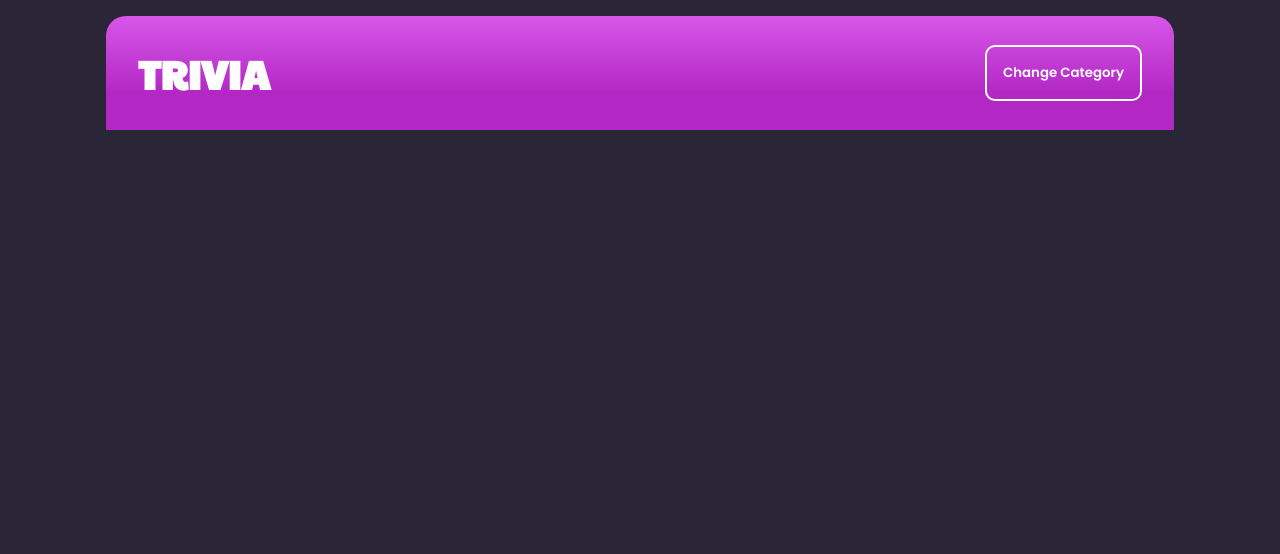
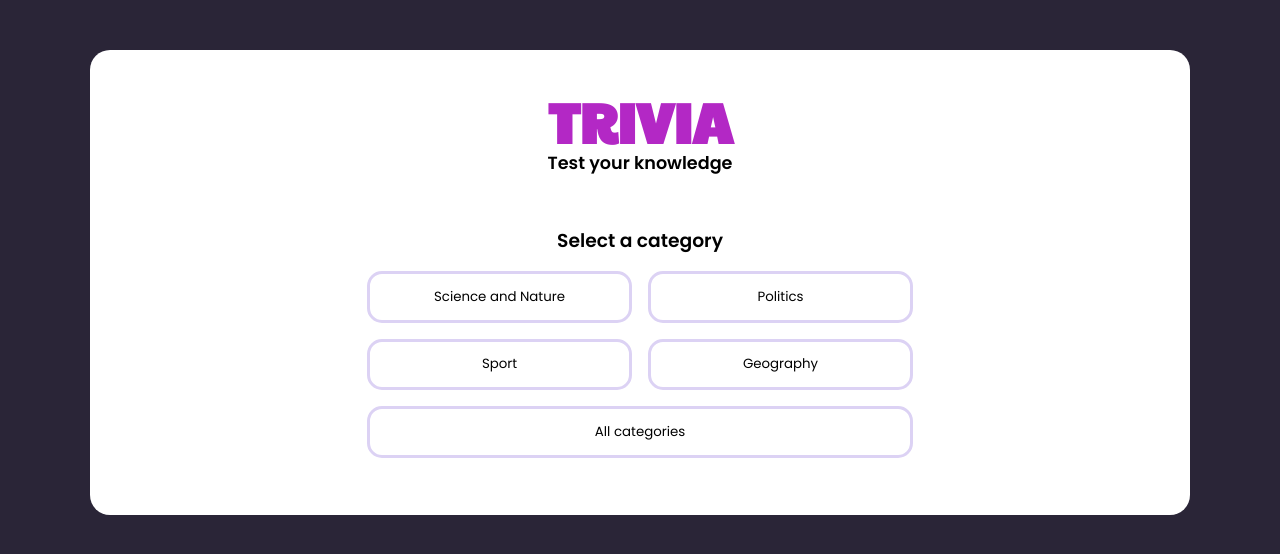
Before and after one commit to kroman02/trivia_quiz_game, a React (Vite) app: page / in a window 1280 px wide. Shown: the top 554 px of the page. Built offline with nearby package versions, Linux system fonts and the light colour scheme; no server answers.

Commit message:
added category selection

```diff
--- a/src/App.jsx
+++ b/src/App.jsx
@@ -11,16 +11,19 @@ function App() {
   const [gameOver, setGameOver] = useState(false)
   const [correctAnswersGiven, setCorrectAnswersGiven] = useState(0)
   const [answeredCount, setAnsweredCount] = useState(0)
-
+  const [gameStarted, setGameStarted] = useState(false)
+  const [category, setCategory] = useState("https://opentdb.com/api.php?amount=5")
   // CSS FLAGS
   const [error, setError] = useState(false)
   const [shake, setShake] = useState(false)
 
+
+//https://opentdb.com/api.php?amount=5
   useEffect(()=>{
-    const parsedData = fetch("https://opentdb.com/api.php?amount=5")
+    const parsedData = fetch(category)
     .then(response => response.json())
     .then(data => setQuestions(parseData(data.results)))
-  }, [])
+  }, [gameStarted])
 
   function parseData(results){
 
@@ -91,6 +94,7 @@ function App() {
       setShake(true)
     }else{
       const correctAnswersCount = questions.filter(question => question.correctAnswer === question.selectedAnswer).length
+      setCorrectAnswersGiven(correctAnswersCount)
       setGameOver(true)
       console.log(correctAnswersCount)
     }
@@ -104,28 +108,54 @@ function App() {
       setAnsweredCount(answered)
   }
 
+  //CSS button error
   function onMouseLeaveShakeOff(){
       setShake(false)
   }
   console.log(questions)
+  console.log(category)
+
+  const toggleStart = (event) => {
+
+    setCategory(() => {
+      const baseCategory = "https://opentdb.com/api.php?amount=5"
+      return baseCategory + `&category=${event.target.value}`
+    })
+    setGameStarted(!gameStarted)
+    setGameOver(false)
+    setQuestions([])
+
+  }
 
 
   return (
-    <div className="mainContainer">
-      <Header />
-      {questions.length > 0 &&
+    <>
+    {
+      <div className="mainContainer">
+      {
+      gameStarted && questions.length > 0
+      ?
+      <>
+      <Header startGameHandler={toggleStart}/>
       <div className="appContainer">
         <Trivia questions={questions}
         handleClick={questionSelection}
         answeredCount={answeredCount}
+        correctAnswersGiven={correctAnswersGiven}
+        startGameHandler={toggleStart}
         error={error}
         shake={shake}
         gameOver={gameOver}
         checkAnswers={checkAnswers}
         onMouseLeaveShakeOff={onMouseLeaveShakeOff}/>
+      </div>
+      </>
+      :
+      <StartPage startGameHandler={toggleStart}/>
+      }
 
-      </div>}
-    </div>
+    </div>}
+    </>
   )
 
 
--- a/src/components/Header.jsx
+++ b/src/components/Header.jsx
@@ -1,12 +1,12 @@
 import React from 'react'
 import '../style.css'
 
-export default function Header () {
+export default function Header (props) {
 
     return (
         <header >
             <div><h1 className="logo">TRIVIA</h1></div>
-            <button className="changeCategory">Change Category</button>
+            <button onClick={props.startGameHandler} className="changeCategory">Change Category</button>
         </header>
     )
 
--- a/src/components/StartPage.jsx
+++ b/src/components/StartPage.jsx
@@ -3,9 +3,16 @@ import React from 'react'
 const StartPage = (props) => {
     return (
     <div className="start_container">
-        <h1>Trivia Quiz</h1>
+        <h1>TRIVIA</h1>
         <h3>Test your knowledge</h3>
-        <button onClick={props.clickHandler}>Start Trivia</button>
+        <div className="categories">
+            <h3 className="cat_selection">Select a category</h3>
+        <button className="categoryButton" value={17} onClick={props.startGameHandler}>Science and Nature</button>
+        <button className="categoryButton" value={24} onClick={props.startGameHandler}>Politics</button>
+        <button className="categoryButton" value={21} onClick={props.startGameHandler}>Sport</button>
+        <button className="categoryButton" value={22} onClick={props.startGameHandler}>Geography</button>
+        <button className="categoryButton col-span-2" value={''} onClick={props.startGameHandler}>All categories</button>
+        </div>
     </div>
     )
 }
--- a/src/components/Trivia.jsx
+++ b/src/components/Trivia.jsx
@@ -3,19 +3,38 @@ import Question from './Question.jsx'
 
 const Trivia = (props) => {
 
+    let feedback = ''
 
+    if(props.correctAnswersGiven >= 0 && props.correctAnswersGiven < 2){
+        feedback = 'You can do better!'
+    }else if(props.correctAnswersGiven >= 2 && props.correctAnswersGiven < 3) {
+        feedback = 'Not bad!'
+    } else {
+        feedback = 'Congratulations!'
+    }
 
     return (<div className="triviaContainer">
 
                 <Question gameOver={props.gameOver} questions={props.questions} handleClick={props.handleClick}  />
+
                 <div className="bottomSection">
-
-                <p className="answerCounter"><span className={`${props.error ? "red_num" : ""}`}>{`${props.answeredCount}`}</span> / {`${props.questions.length}`} answered</p>
-               <button onMouseOut={props.onMouseLeaveShakeOff} onClick={props.checkAnswers} className={`submitQuestions ${props.shake ? "shake" : ""} ${props.error ? "errorbtn" : ""}`}>Submit questions</button>
+                <>
+                    {props.gameOver
+                    ?
+                    <div className="gameOverSection"><p className="feedback">{`You've scored ${props.correctAnswersGiven}/${props.questions.length} answers correctly. ${feedback}`}</p>
+                    <button className="submitQuestions" onClick={props.startGameHandler}>Play again</button></div>
+                     :
+                     <>
+                     <p className="answerCounter"><span className={`${props.error ? "red_num" : ""}`}>{`${props.answeredCount}`}</span> / {`${props.questions.length}`} answered</p>
+                     <button onMouseOut={props.onMouseLeaveShakeOff} onClick={props.checkAnswers} className={`submitQuestions ${props.shake ? "shake" : ""} ${props.error ? "errorbtn" : ""}`}>Submit questions</button>
+                     </>
+               }
+               </>
 
                 </div>
                 {props.error && <p className="error">Please answer all the questions</p>}
-            </div>)
+            </div>
+            )
 }
 
 export default Trivia
--- a/src/style.css
+++ b/src/style.css
@@ -244,7 +244,82 @@ header {
     transition: 0ms;
 }
 
+.start_container {
+    display: flex;
+    flex-direction: column;
+    align-items: center;
+    text-align: center;
+    background: #fff;
+    height: 100%;
+    margin-top: 50px;
+    padding: 2rem;
+    border-radius: 20px;
+    font-family: 'Poppins', sans-serif;
+}
 
+.start_container > h1{
+font-family: 'Paytone One', sans-serif;
+font-size: 3.5rem;
+color: #b328c5;
+padding: 0;
+margin-bottom: 0;
+}
+
+.start_container > h3 {
+    margin-top: -10px;
+    padding: 0;
+    font-size: 1.1rem;
+}
+
+.startButton{
+    width: fit-content;
+}
+
+.categoryButton {
+    padding: 0.8rem 4rem;
+    border: #dcd2f4 3px solid;
+    background: #fff;
+    border-radius: 15px;
+    font-family: 'Poppins', sans-serif;
+}
+
+.categoryButton:hover {
+background: #dcd2f4;
+
+}
+
+.col-span-2 {
+    grid-column: span 2;
+}
+
+
+.categories {
+    display: grid;
+    grid-template-columns: 1fr 1fr;
+    gap: 1rem;
+    margin-top: 50px;
+    margin-bottom: 25px
+}
+
+.cat_selection {
+    grid-column: span 2;
+}
+
+.feedback {
+    font-size: 1.3rem;
+    color:rgb(13, 212, 13);
+    font-weight: 700;
+}
+
+.gameOverSection {
+    display: flex;
+    align-items: center;
+    flex-direction: column;
+}
+
+.gameOverSection > button{
+    margin-top: 15px;
+}
 
 /* font-family: 'Paytone One', sans-serif;
 font-family: 'Zen Kurenaido', sans-serif;*/
```
